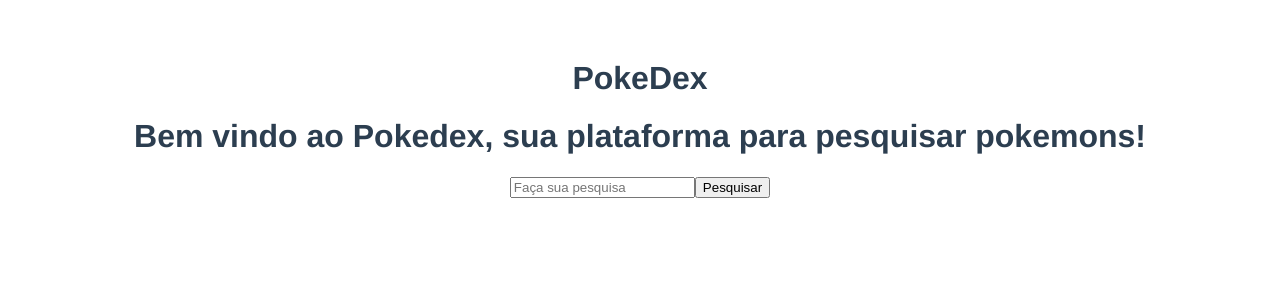
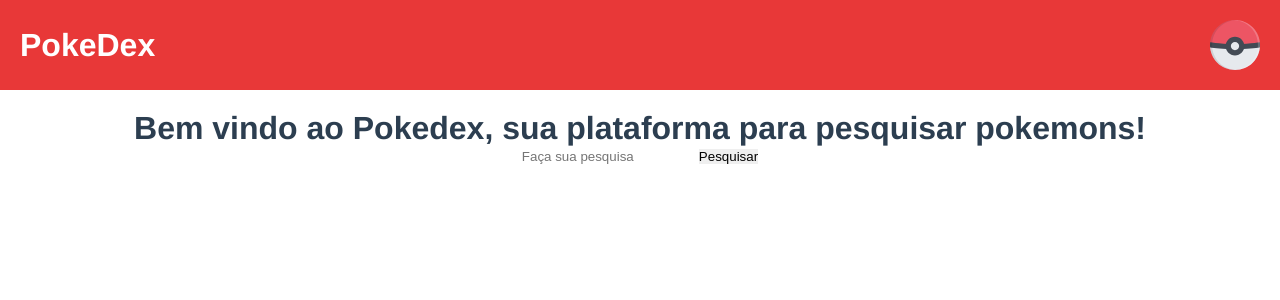
Before and after one commit to jorgekimura2001/pokedex, a Vue app: page / in a window 1280 px wide. Shown: the top 300 px of the page. Built offline with nearby package versions, Linux system fonts and the light colour scheme.

Commit message:
style: estilizaco do header

```diff
--- a/src/App.vue
+++ b/src/App.vue
@@ -13,17 +13,22 @@
   components: {
     Header,
     Main
-}
+  },
 }
 </script>
 
 <style>
+* {
+  margin: 0;
+  border: 0;
+  padding: 0;
+  box-sizing: border-box;
+}
 #app {
   font-family: Avenir, Helvetica, Arial, sans-serif;
   -webkit-font-smoothing: antialiased;
   -moz-osx-font-smoothing: grayscale;
   text-align: center;
   color: #2c3e50;
-  margin-top: 60px;
 }
 </style>
--- a/src/components/Header.vue
+++ b/src/components/Header.vue
@@ -3,15 +3,32 @@
         <header>
             <h1>PokeDex</h1>
         </header>
+        <img src='../assets/pokeball.svg' alt="">
     </div>
 </template>
 
 <script>
 export default {
-    name: 'Header-Component'
+    name: 'Header-Component',
+    props: {
+        logo: String
+    }
 }
 </script>
 
 <style scoped>
-
+    .header{
+        width: 100%;
+        display: flex;
+        align-items: center;
+        justify-content: space-between;
+        background: #E83838;
+        color: white;
+        padding: 20px;
+        margin-bottom: 20px;
+    }
+    .header img{
+        width: 3.125rem;
+        height: 3.125rem;
+    }
 </style>
```
Also changed, not shown: src/assets/pokeball.svg (added), src/components/Main.vue (line endings or trailing spaces).
